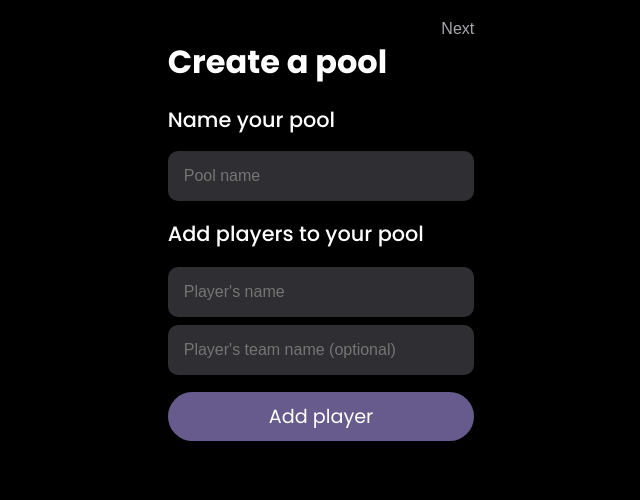
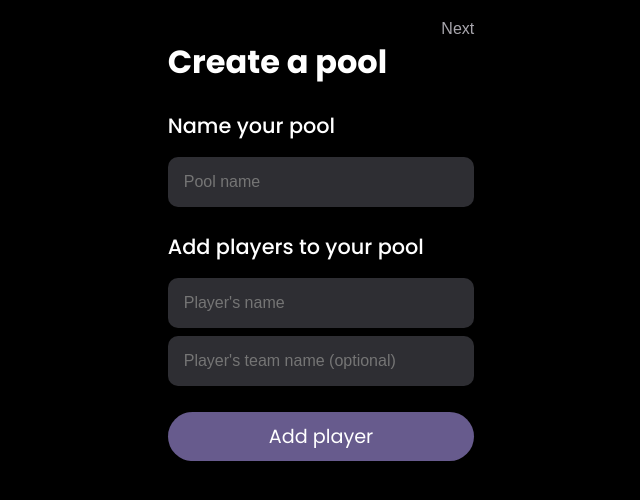
Before and after one commit to GreyNewfie/wizpool-app, a React (Vite) app: page /create-pool in a window 1280 px wide. Shown: the top 500 px of the page, without its empty margins (319-959 px from the left). Built offline with nearby package versions, Linux system fonts and the light colour scheme.

Commit message:
Update create pool page styles
Add more spacing between header and other components to make it the different sections more separate for the user.

```diff
--- a/src/pages/create-pool-page.jsx
+++ b/src/pages/create-pool-page.jsx
@@ -22,9 +22,11 @@ export default function CreatePool() {
           required
         />
       </div>
-      <p className="page-subsection-header">Add players to your pool</p>
-      <AddPlayer />
-      <PrimaryButton text={'Add player'} />
+      <div className="add-players-section">
+        <p className="page-subsection-header">Add players to your pool</p>
+        <AddPlayer />
+        <PrimaryButton text={'Add player'} />
+      </div>
     </div>
   );
 }
--- a/src/styles.css
+++ b/src/styles.css
@@ -41,7 +41,7 @@ div:has(.create-pool-container) {
     padding-top: 20px;
     display: flex;
     flex-direction: column;
-    gap: 1.1rem;
+    gap: 1.5rem;
 }
 
 .header-logo {
@@ -93,6 +93,16 @@ div:has(.create-pool-container) {
 
 }
 
+.add-players-section {
+    display: flex;
+    flex-direction: column;
+    gap: 1rem;
+}
+
+.add-players-section button {
+    margin-top: 10px;
+}
+
 .add-player {
     display: flex;
     flex-direction: column;
```
